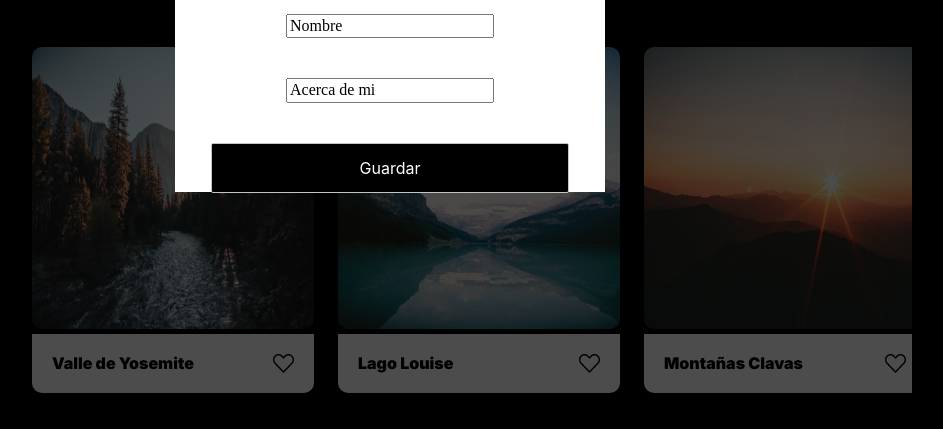
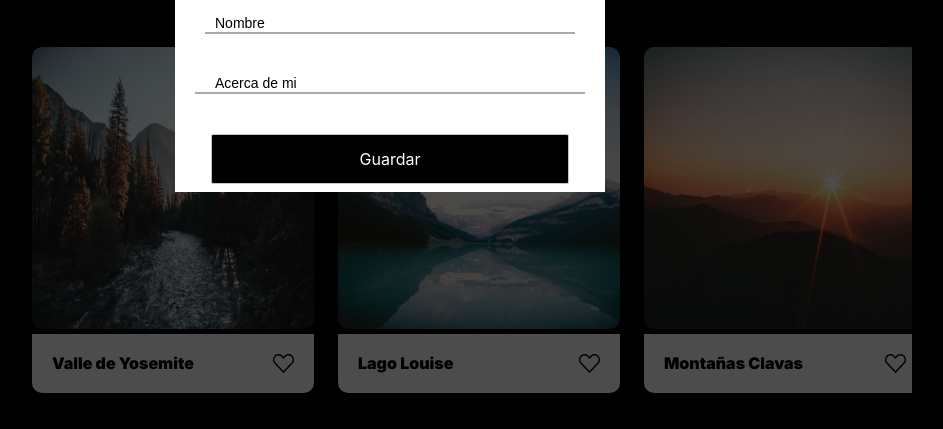
Before and after one commit to Gabriela-Amaya/web_project_around, a plain HTML site: page index.html in a window 1280 px wide. Both pictures are taken after a click on the button 894 px from the left and 203 px from the top of the page. Shown: the part 298-727 px from the top of the page, without its empty margins (293-1236 px from the left). Drawn offline with Linux system fonts and the light colour scheme.

Commit message:
alrededor 4

```diff
--- a/blocks/popup.css
+++ b/blocks/popup.css
@@ -10,7 +10,7 @@
   visibility: hidden;
   opacity: 0;
   z-index: 1;
-  border-radius: 5px 5px 5px 5px;
+  border-radius: 20px;
 }
 
 .place-popup {
@@ -23,6 +23,7 @@
   margin: auto;
   top: 0;
   z-index: 1;
+  color: #5e5d5d;
 }
 
 .popup_open {
@@ -57,9 +58,11 @@
 .popup__form {
   display: flex;
   gap: 40px;
+  justify-content: center;
   flex-direction: row-reverse;
   align-content: space-around;
 }
+
 .place-popup__container {
   background-color: #ffff;
   width: 430px;
@@ -70,6 +73,40 @@
   right: 25%;
   display: flex;
   flex-direction: row-reverse;
+}
+.form__input_name {
+  display: flex;
+  flex-direction: row-reverse;
+  padding-left: 10px;
+  padding-right: 10px;
+  color: #aaa;
+  border: none;
+  border-bottom: 2px solid;
+  font-family: Arial, Helvetica, sans-serif;
+  font-weight: 400;
+  font-size: 14px;
+  line-height: 100%;
+  max-width: 350px;
+  max-height: 50px;
+  width: 100%;
+}
+
+.form__input_job {
+  display: flex;
+  flex-direction: row-reverse;
+  padding-left: 20px;
+  padding-right: 20px;
+  border: none;
+  color: #aaa;
+  border-bottom: 2px solid;
+  font-family: Arial, Helvetica, sans-serif;
+  font-weight: 400;
+  font-size: 14px;
+  line-height: 100%;
+  letter-spacing: 0%;
+  max-width: 350px;
+  max-height: 50px;
+  width: 100%;
 }
 
 .popup__close {
--- a/index.html
+++ b/index.html
@@ -40,6 +40,7 @@
           </section>
           <button class="profile__button-edit"></button>
           <button class="profile__button-plus">+</button>
+          <div class="profile__popup">
             <div class="popup popup__profile">
               <div class="popup__overlay"></div>
 
@@ -72,6 +73,7 @@
                       Guardar
                     </button>
                   </form>
+                </div>
               </div>
             </div>
           </div>
```
Lines whose indentation alone changed are shown as unchanged.
